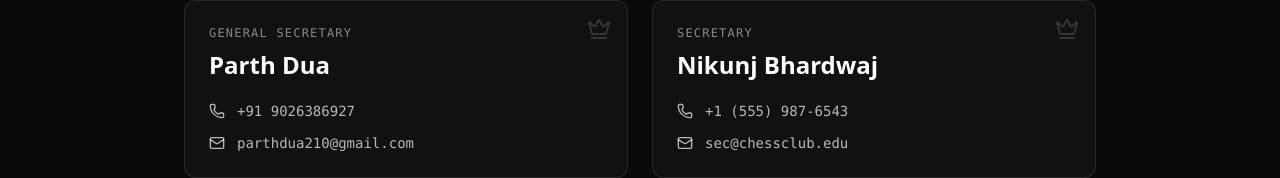
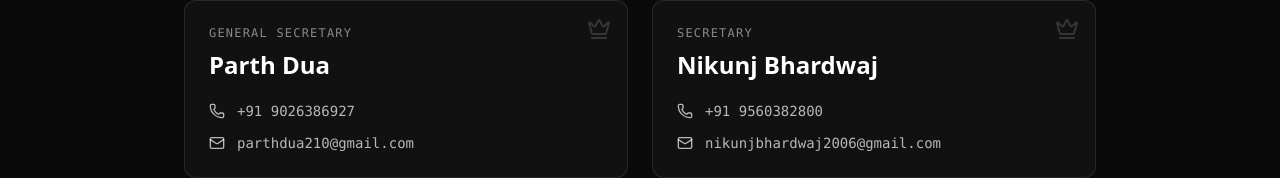
Before and after one commit to ParthDua0/chess-club, a React (Vite) app: page /about in a window 1280 px wide. Shown: the part 645-823 px from the top of the page. Built offline with nearby package versions, Linux system fonts and the light colour scheme.

Commit message:
final about.jsx

```diff
--- a/src/pages/About.jsx
+++ b/src/pages/About.jsx
@@ -72,8 +72,8 @@ export default function About() {
           <LeaderCard
             title="Secretary"
             name="Nikunj Bhardwaj"
-            phone="+1 (555) 987-6543"
-            email="sec@chessclub.edu"
+            phone="+91 9560382800"
+            email="nikunjbhardwaj2006@gmail.com"
           />
         </Section>
 
```
